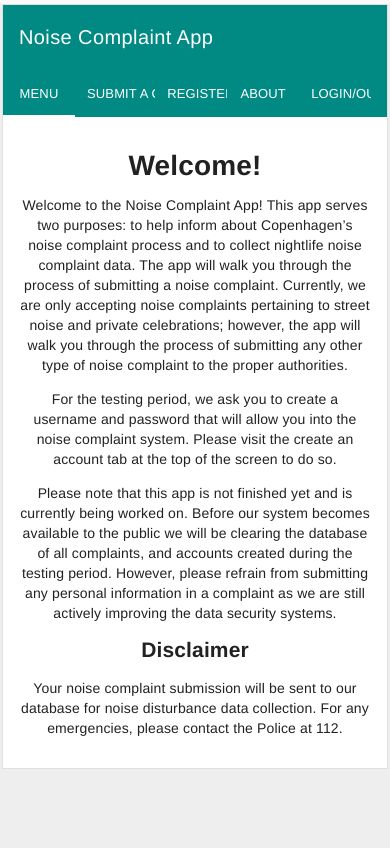
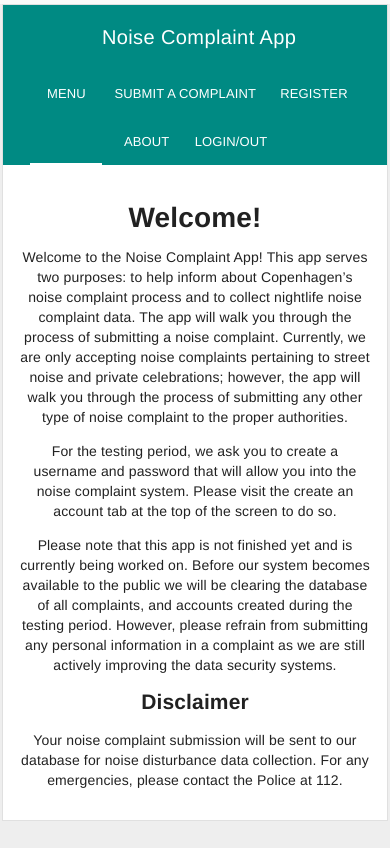
Before and after one commit to mteijiro/project_apache_frontend, a Vue app: page / in a window 390 px wide. Built offline with nearby package versions, Linux system fonts and the light colour scheme; what vue-resource would draw is missing.

Commit message:
More mobile visual improvements

```diff
--- a/src/App.vue
+++ b/src/App.vue
@@ -10,7 +10,7 @@
             <span id="loginName" v-if="username.length > 0">Logged In: {{ username }}</span>
           </div>
           <div class="md-toolbar-row">
-            <md-tabs class="md-primary">
+            <md-tabs class="md-primary" md-alignment="center">
               <md-tab id="tab-menu" md-label="Menu" to="/"></md-tab>
               <md-tab id="tab-submit" md-label="Submit A Complaint" to="SubmitAComplaint"></md-tab>
               <md-tab id="tab-create" md-label="Register" to="CreateAUser"></md-tab>
@@ -123,13 +123,22 @@ const config = {
     background-color: #008a83 !important;
   }
 
-  .md-tabs {
+  .md-tabs-navigation {
     flex-wrap: wrap!important;
+    justify-content: center!important;
+  }
+
+  .md-toolbar .md-tabs {
+    margin: 0!important;
+  }
+
+  .md-toolbar-section-start {
+    justify-content: center!important;
   }
 
   @media only screen and (max-width: 506px) {
     .md-app-scroller.md-layout-column.md-flex.md-theme-default.md-scrollbar {
-      margin-top: 148px;
+      margin-top: 148px!important;
     }
   }
 
```
Also changed, not shown: 6 other files (tests, documents, lock files or other folders).
